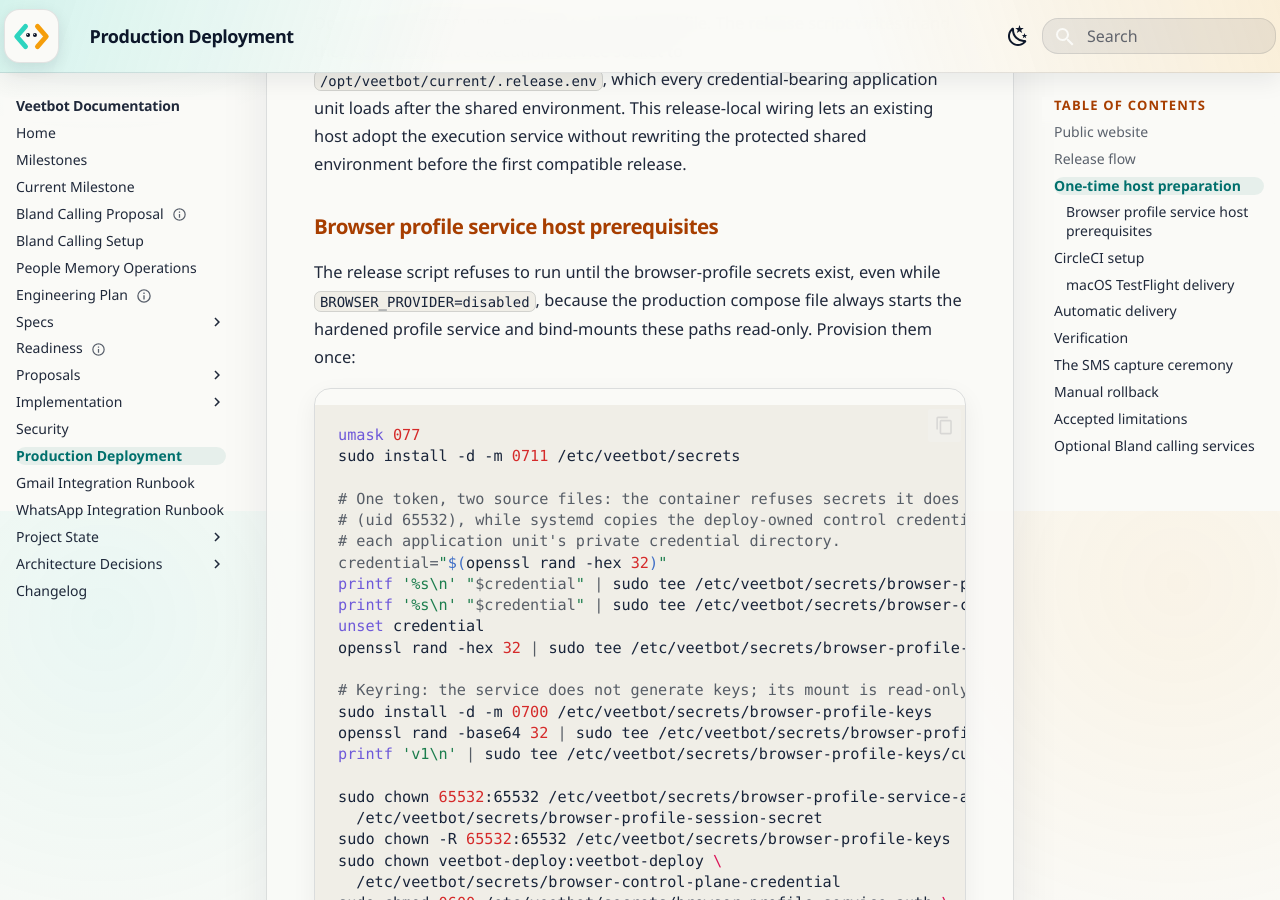
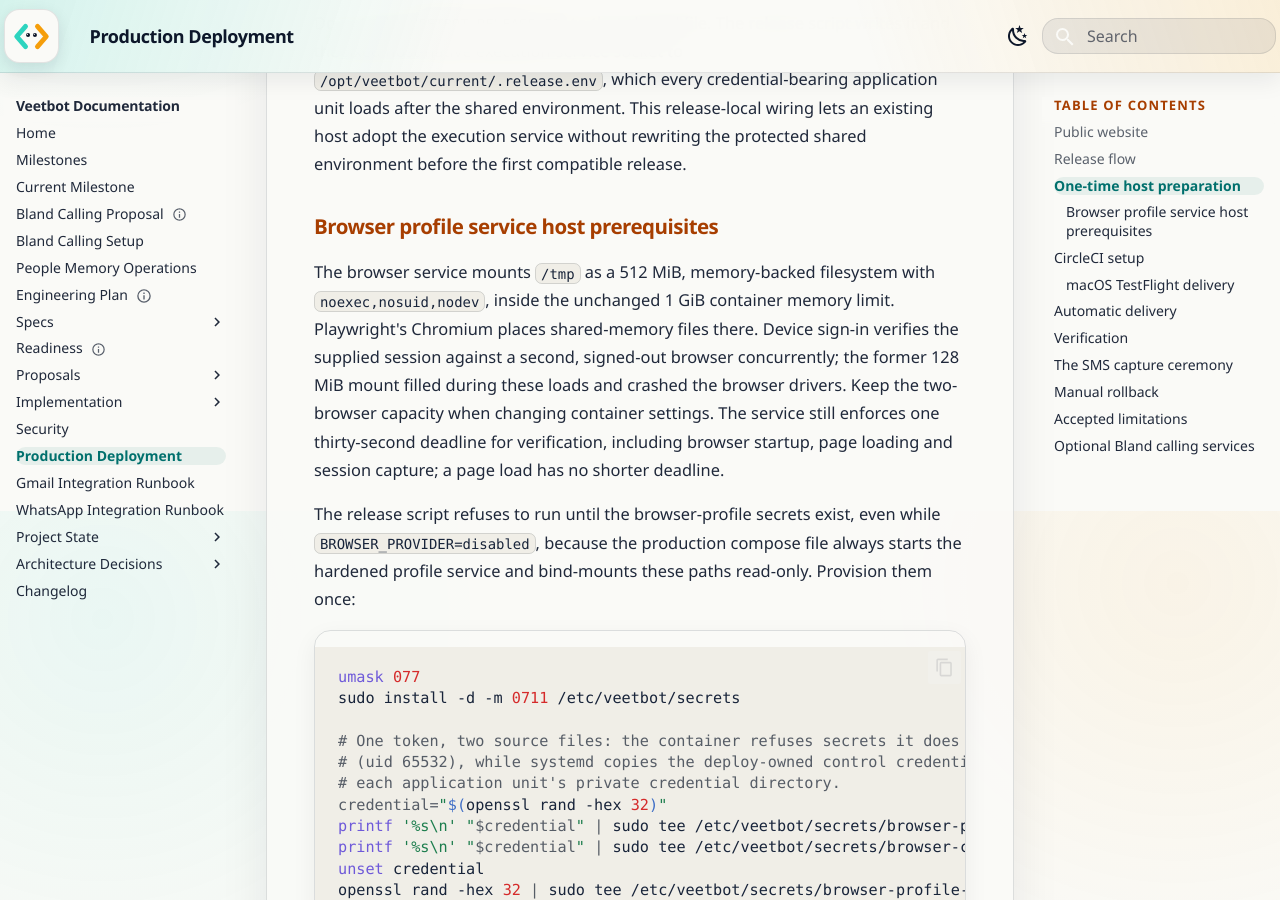
Before and after one commit to avitus/veetbot, an MkDocs documentation site: the page built from docs/deployment.md, in a window 1280 px wide and 900 px high, scrolled down 12089 px. Built offline with MkDocs 1.6.1 and Material for MkDocs 9.7.7, drawn with Linux system fonts in a browser that asks for light colours.

Commit message:
fix(browser): keep device sign-in verification browsers running
The paired verification browsers exhaust the production service's 128 MiB
/tmp mount while loading Duolingo. Allow 512 MiB within the existing 1 GiB
container memory limit, and let page navigation use the existing thirty-
second overall verification budget instead of timing out at twenty.

Add regressions for the temporary-storage budget and a real Chromium page
that finishes loading after twenty seconds. Document the deployment budget
and repair affected documentation citations.

Both regressions failed for the expected reasons before the fix and pass
after it. The required real-browser partition passes (567 tests, 205.33 s).
Chunk sidecar make check passes in 507.02 s: 3949 static tests passed,
78 skipped; 888 contract tests passed; format, lint, types, deployment,
documentation and website checks passed. Verification wall time was
682.14 s with 173.86 s of overlap; static tests were slowest at 444.94 s.

Reading-Lane: A

```diff
--- a/docs/deployment.md
+++ b/docs/deployment.md
@@ -489,6 +489,15 @@
 shared environment before the first compatible release.
 
 ### Browser profile service host prerequisites
+
+The browser service mounts `/tmp` as a 512 MiB, memory-backed filesystem with
+`noexec,nosuid,nodev`, inside the unchanged 1 GiB container memory limit.
+Playwright's Chromium places shared-memory files there. Device sign-in verifies
+the supplied session against a second, signed-out browser concurrently; the
+former 128 MiB mount filled during these loads and crashed the browser drivers.
+Keep the two-browser capacity when changing container settings. The service
+still enforces one thirty-second deadline for verification, including browser
+startup, page loading and session capture; a page load has no shorter deadline.
 
 The release script refuses to run until the browser-profile secrets exist,
 even while `BROWSER_PROVIDER=disabled`, because the production compose file
--- a/docs/status/citation-ledger.yaml
+++ b/docs/status/citation-ledger.yaml
@@ -322,7 +322,7 @@
   - cite: "docs/plan/notifications-and-devices.md#docs/plan/multi-device-and-surfaces.md:441"
     excerpt: "## Open questions for review"
     digest: "b6a2adc3e0938fad"
-  - cite: "docs/plan/operational-hardening.md#docs/deployment.md:1174-1177"
+  - cite: "docs/plan/operational-hardening.md#docs/deployment.md:1183-1186"
     excerpt: "This is still a single-server failure domain with no require"
     digest: "f18e7d7e9ebaaad1"
   - cite: "docs/plan/operational-hardening.md#docs/plan/event-log-and-persistence.md:962-973"
```
Also changed, not shown: docs/changelog.md (+10 -0 lines), docs/plan/operational-hardening.md (+1 -1 lines), 5 other files.
